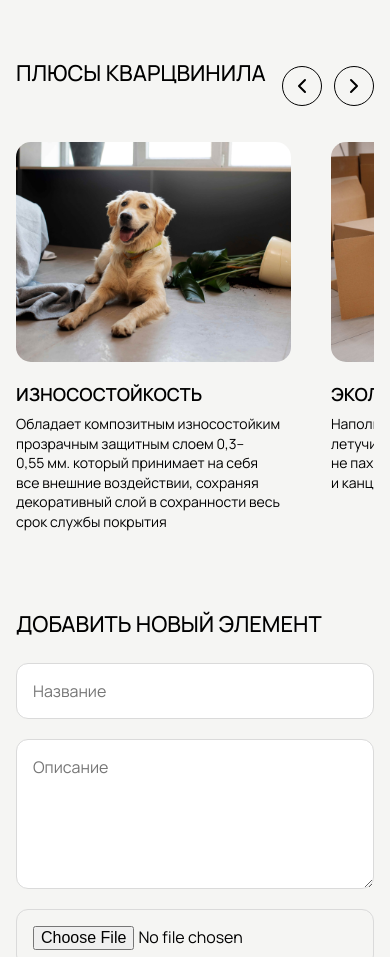
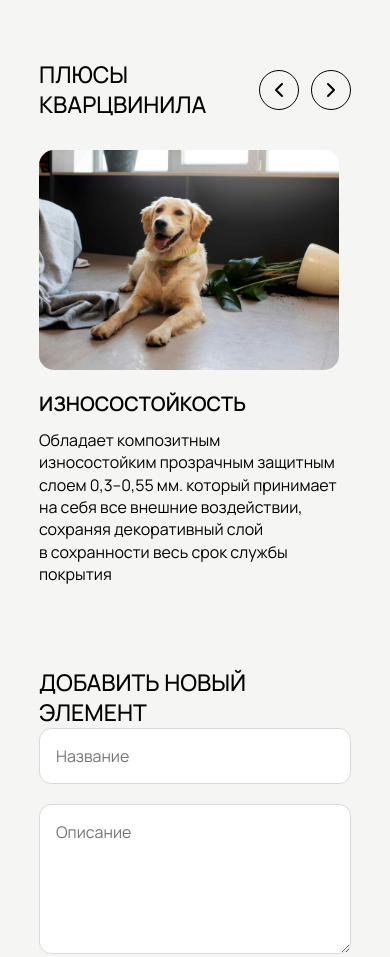
Before and after one commit to SCHKir/quartz-vinyl-zashita, a plain HTML site: page index.html in a window 390 px wide. Shown: the top 957 px of the page. Drawn offline with Linux system fonts and the light colour scheme.

Commit message:
Update main.css

```diff
--- a/css/main.css
+++ b/css/main.css
@@ -213,7 +213,7 @@ body {
 @media(max-width: 768px) {
 
     .container {
-        width: calc(100% - 32px);
+        width: calc(100% - 78px);
     }
 
     .section_title {
@@ -356,14 +356,14 @@ body {
 }
 
 /* Телефоны*/
-@media(max-width: 480px) {
+@media(max-width: 360px) {
     .container {
-        width: 100%;
-        padding: 0 16px;
+       width: calc(100% - 32px);
+        margin: 0 auto;
     }
 
     .section_title {
-        font-size: 22px;
+        font-size: 20px;
         line-height: 125%;
         margin-bottom: 24px;
     }
```
